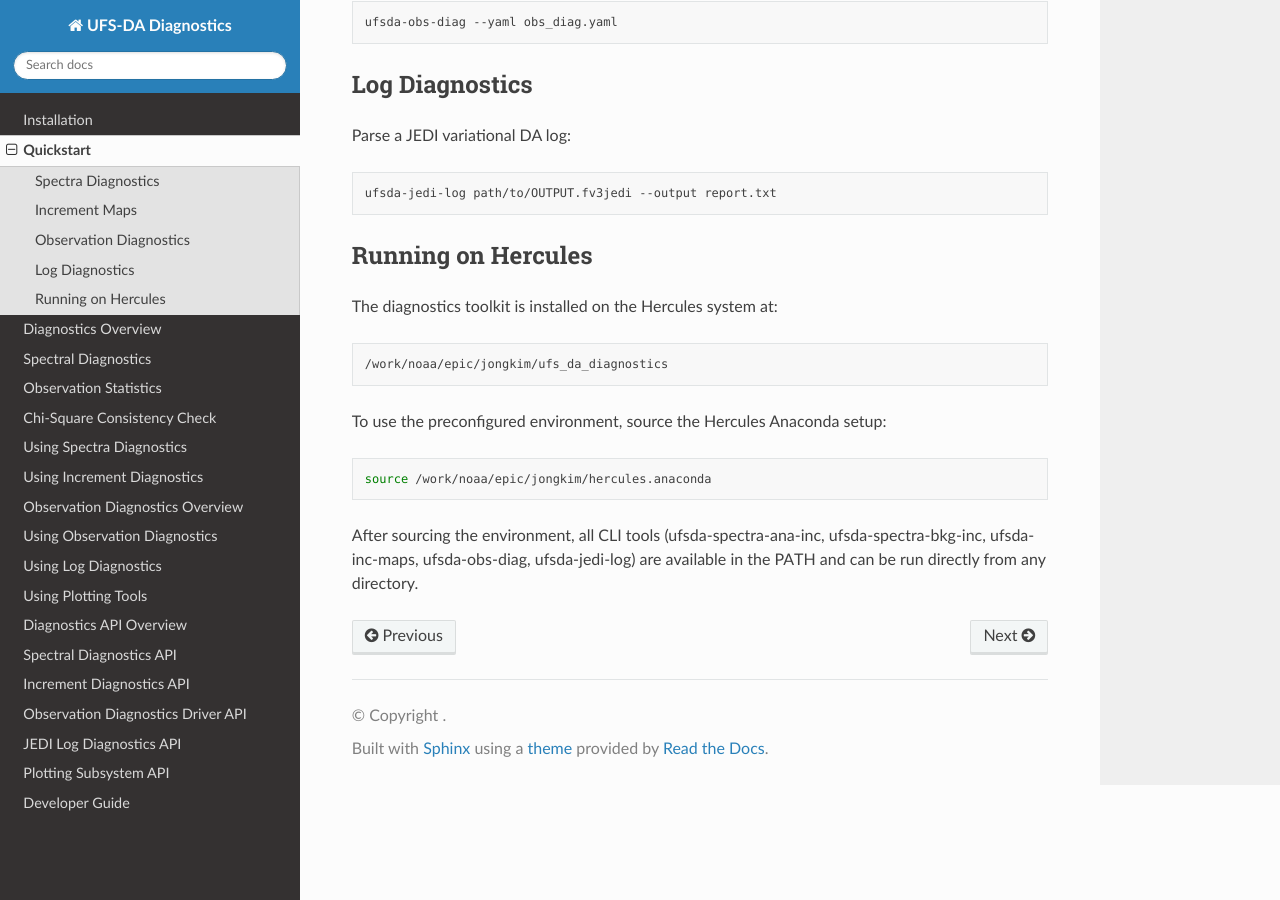
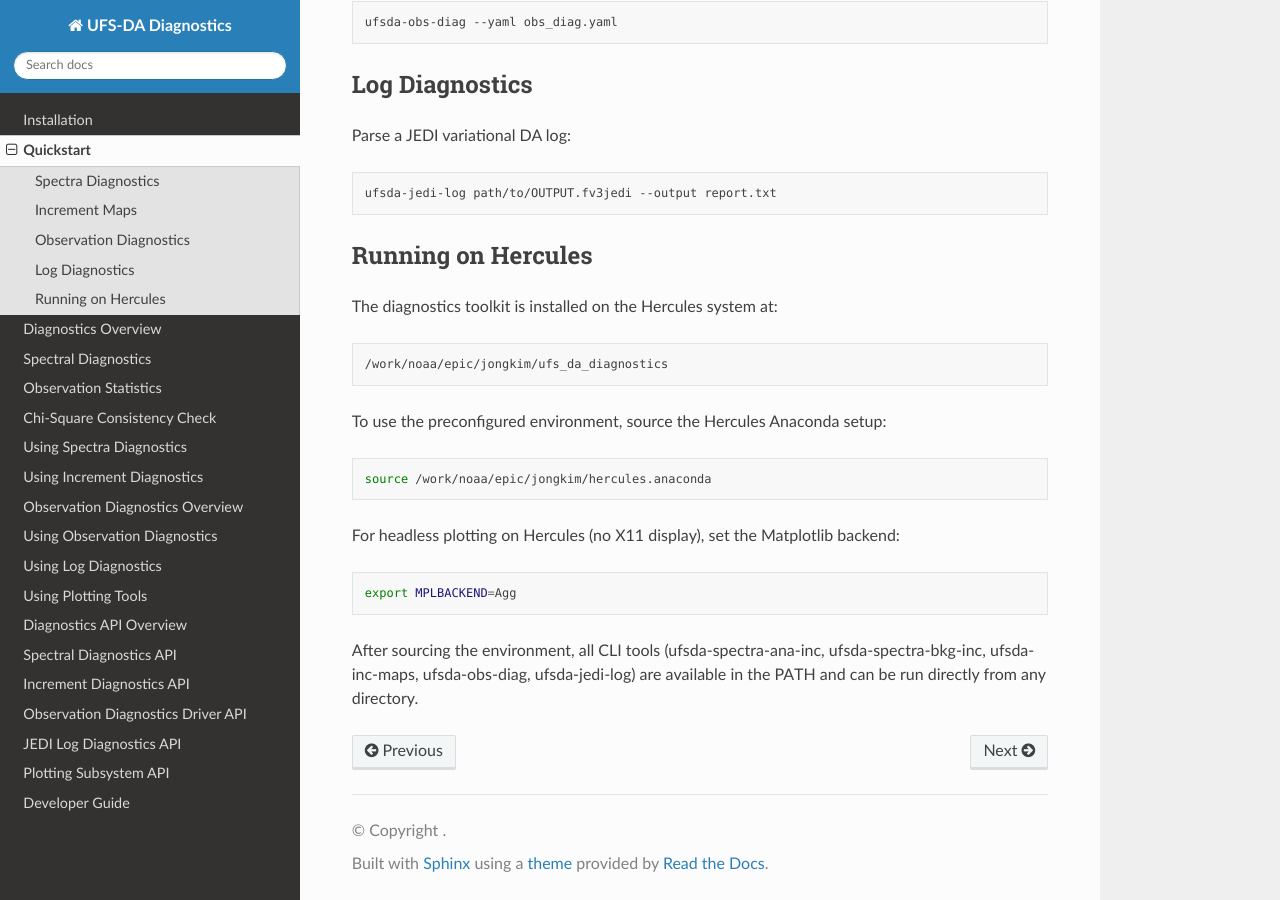
Before and after one commit to jkbk2004/ufs_da_diagnostics, a Sphinx documentation site: the page built from docs/quickstart.rst, in a window 1280 px wide and 900 px high, scrolled down 791 px. Built offline with Sphinx 7.4.7 and the Read the Docs theme 3.1.0, drawn with Linux system fonts in a browser that asks for light colours.

Commit message:
Update quickstart.rst

```diff
--- a/docs/quickstart.rst
+++ b/docs/quickstart.rst
@@ -65,6 +65,12 @@ To use the preconfigured environment, source the Hercules Anaconda setup:
 
     source /work/noaa/epic/jongkim/hercules.anaconda
 
+For headless plotting on Hercules (no X11 display), set the Matplotlib backend:
+
+.. code-block:: bash
+
+    export MPLBACKEND=Agg
+
 After sourcing the environment, all CLI tools (ufsda-spectra-ana-inc,
 ufsda-spectra-bkg-inc, ufsda-inc-maps, ufsda-obs-diag, ufsda-jedi-log)
 are available in the PATH and can be run directly from any directory.
```
